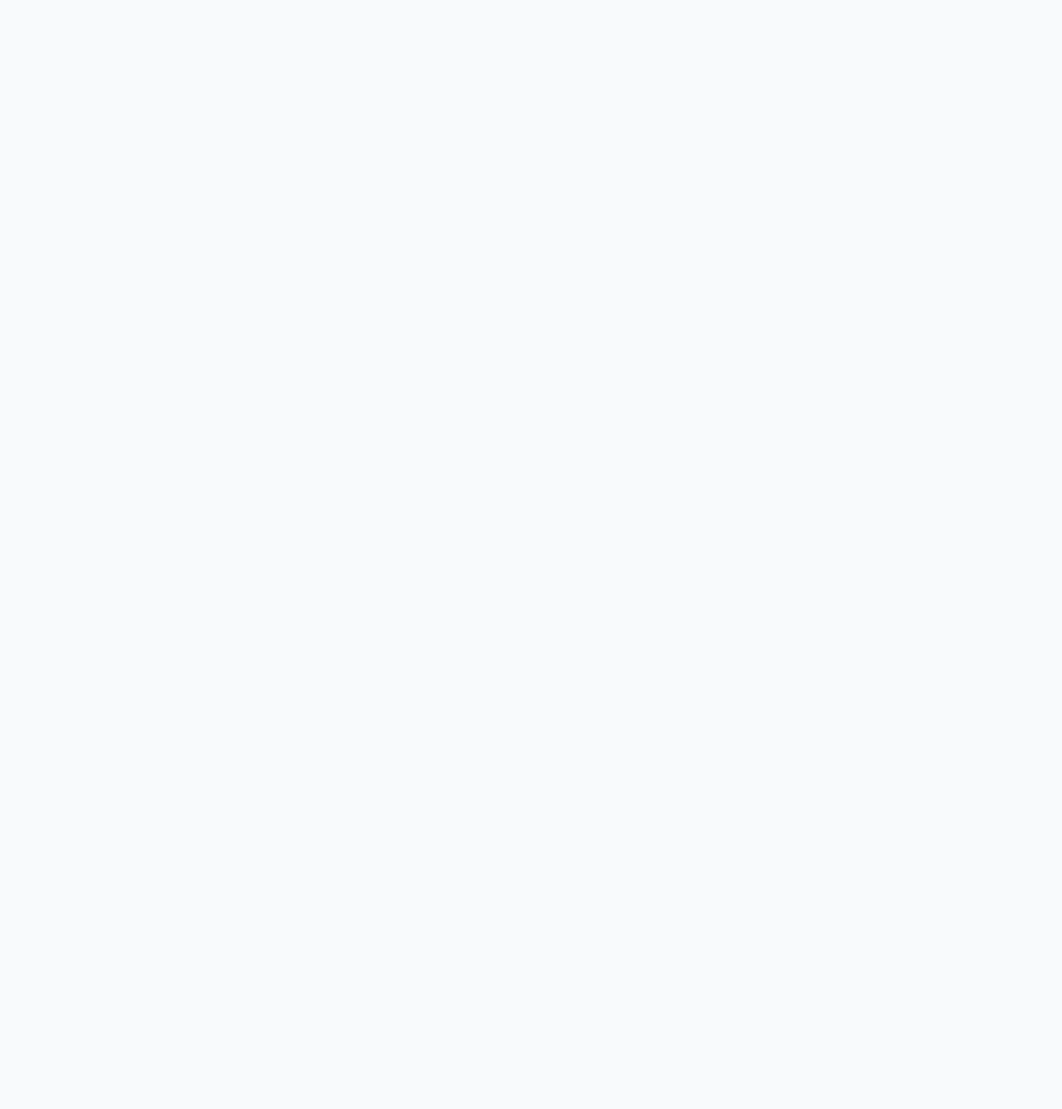
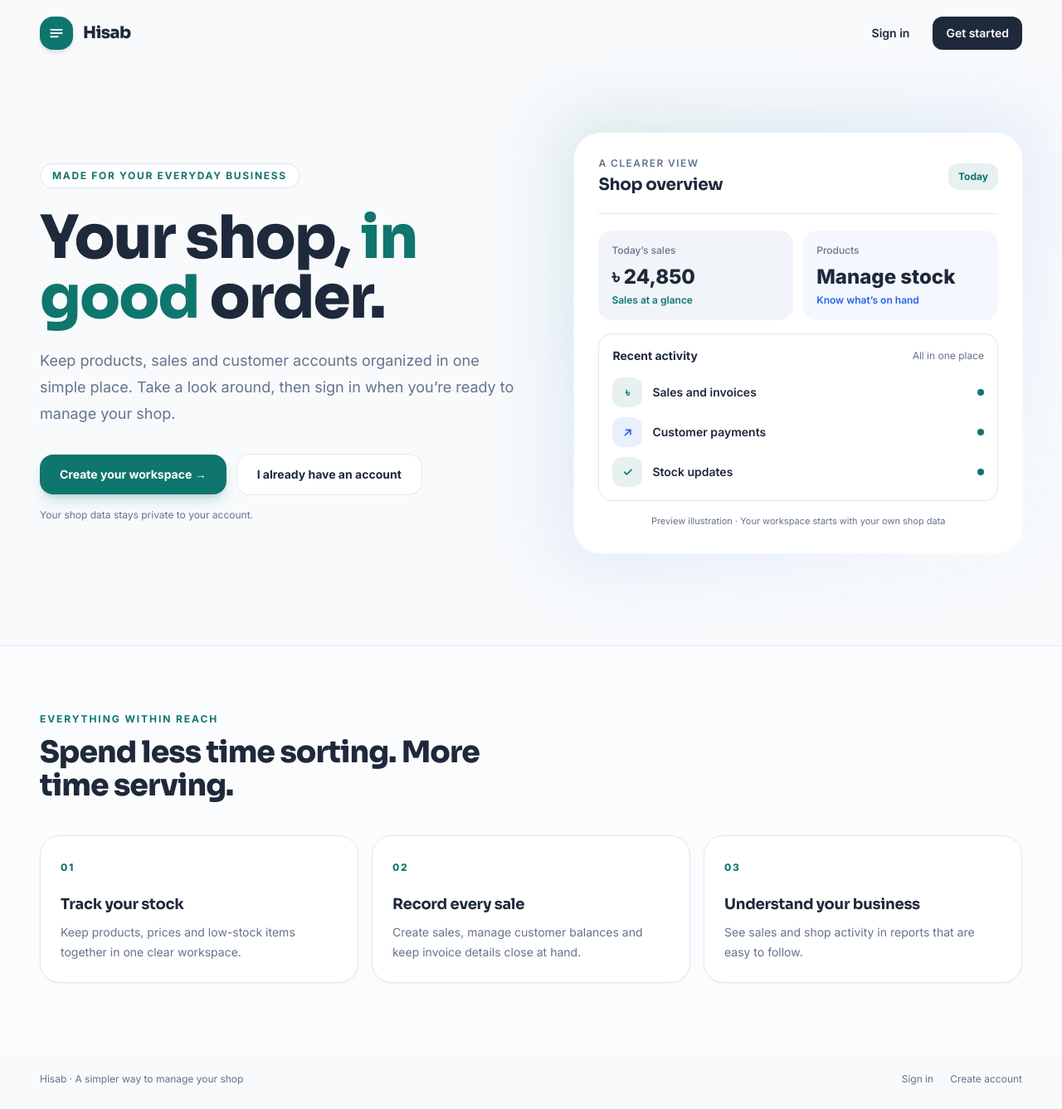
Before and after one commit to abdulmalekjillhazz/Hisab, a Next.js app: page / in a window 1280 px wide. Before the commit this address had no page. Shown: the whole page at 83% size. Before the commit the page ends 800 px from the top, so only its background shows below. Built offline with nearby package versions, Linux system fonts and the light colour scheme.

Commit message:
Add public Hisab landing page

```diff
--- a/app/layout.tsx
+++ b/app/layout.tsx
@@ -30,8 +30,8 @@ export const viewport: Viewport = {
 };
 
 export const metadata: Metadata = {
-  title: 'Ashik Electric — Store Manager',
-  description: 'Smart inventory, billing and sales management for electric hardware store.',
+  title: 'Hisab — Shop Manager',
+  description: 'Manage your shop products, sales, customers and reports in one place.',
 };
 
 export default function RootLayout({ children }: { children: React.ReactNode }) {
--- a/app/page.tsx
+++ b/app/page.tsx
@@ -1 +1,112 @@
-import {redirect} from 'next/navigation';export default function Home(){redirect('/dashboard')}
+import Link from 'next/link';
+
+const features = [
+  {
+    number: '01',
+    title: 'Track your stock',
+    description: 'Keep products, prices and low-stock items together in one clear workspace.',
+  },
+  {
+    number: '02',
+    title: 'Record every sale',
+    description: 'Create sales, manage customer balances and keep invoice details close at hand.',
+  },
+  {
+    number: '03',
+    title: 'Understand your business',
+    description: 'See sales and shop activity in reports that are easy to follow.',
+  },
+];
+
+export default function Home() {
+  return (
+    <main className="min-h-screen overflow-hidden bg-bg text-ink">
+      <header className="mx-auto flex max-w-7xl items-center justify-between px-5 py-5 sm:px-8 lg:px-12">
+        <Link href="/" className="flex items-center gap-3" aria-label="Hisab home">
+          <span className="grid h-10 w-10 place-items-center rounded-2xl bg-teal text-white shadow-md">
+            <svg className="h-5 w-5" viewBox="0 0 24 24" fill="none" stroke="currentColor" strokeWidth="2.3" strokeLinecap="round" strokeLinejoin="round" aria-hidden="true">
+              <path d="M4 7h16M4 12h16M4 17h10" />
+            </svg>
+          </span>
+          <span className="font-heading text-xl font-extrabold tracking-tight">Hisab</span>
+        </Link>
+        <nav className="flex items-center gap-3">
+          <Link href="/login" className="rounded-xl px-4 py-2.5 text-sm font-semibold text-ink hover:bg-white/70">Sign in</Link>
+          <Link href="/signup" className="rounded-xl bg-ink px-4 py-2.5 text-sm font-semibold text-white shadow-sm transition hover:bg-teal">Get started</Link>
+        </nav>
+      </header>
+
+      <section className="mx-auto grid max-w-7xl items-center gap-12 px-5 pb-20 pt-12 sm:px-8 sm:pt-20 lg:grid-cols-[1.05fr_.95fr] lg:px-12 lg:pb-28">
+        <div className="max-w-2xl">
+          <span className="inline-flex items-center gap-2 rounded-full border border-teal/15 bg-white px-3.5 py-1.5 text-xs font-bold uppercase tracking-[.14em] text-teal">
+            Made for your everyday business
+          </span>
+          <h1 className="mt-6 font-heading text-5xl font-extrabold leading-[1.05] tracking-tight sm:text-6xl lg:text-7xl">
+            Your shop, <span className="text-teal">in good</span> order.
+          </h1>
+          <p className="mt-6 max-w-xl text-base leading-7 text-muted sm:text-lg sm:leading-8">
+            Keep products, sales and customer accounts organized in one simple place. Take a look around, then sign in when you’re ready to manage your shop.
+          </p>
+          <div className="mt-8 flex flex-wrap items-center gap-3">
+            <Link href="/signup" className="rounded-2xl bg-teal px-6 py-3.5 text-sm font-bold text-white shadow-lg shadow-teal/20 transition hover:-translate-y-0.5 hover:bg-ink">Create your workspace <span aria-hidden="true">→</span></Link>
+            <Link href="/login" className="rounded-2xl border border-line bg-white px-6 py-3.5 text-sm font-bold text-ink transition hover:border-teal/40">I already have an account</Link>
+          </div>
+          <p className="mt-4 text-xs text-muted">Your shop data stays private to your account.</p>
+        </div>
+
+        <div className="relative mx-auto w-full max-w-xl">
+          <div className="absolute -inset-5 rounded-[2.5rem] bg-gradient-to-br from-teal/15 via-blue/10 to-transparent blur-2xl" />
+          <div className="relative rounded-[2rem] border border-white bg-white p-5 shadow-card sm:p-7">
+            <div className="flex items-center justify-between border-b border-line pb-5">
+              <div>
+                <p className="text-xs font-semibold uppercase tracking-[.12em] text-muted">A clearer view</p>
+                <h2 className="mt-1 font-heading text-xl font-bold">Shop overview</h2>
+              </div>
+              <span className="rounded-xl bg-teal/10 px-3 py-2 text-xs font-bold text-teal">Today</span>
+            </div>
+            <div className="mt-5 grid grid-cols-2 gap-3">
+              <div className="rounded-2xl bg-cream p-4"><p className="text-xs font-medium text-muted">Today’s sales</p><p className="mt-2 text-2xl font-extrabold">৳ 24,850</p><p className="mt-1 text-xs font-semibold text-teal">Sales at a glance</p></div>
+              <div className="rounded-2xl bg-blue/5 p-4"><p className="text-xs font-medium text-muted">Products</p><p className="mt-2 text-2xl font-extrabold">Manage stock</p><p className="mt-1 text-xs font-semibold text-blue">Know what’s on hand</p></div>
+            </div>
+            <div className="mt-4 rounded-2xl border border-line p-4">
+              <div className="flex items-center justify-between"><p className="text-sm font-bold">Recent activity</p><span className="text-xs text-muted">All in one place</span></div>
+              <div className="mt-4 space-y-3">
+                {['Sales and invoices', 'Customer payments', 'Stock updates'].map((item, index) => (
+                  <div key={item} className="flex items-center gap-3">
+                    <span className={`grid h-9 w-9 place-items-center rounded-xl text-sm font-bold ${index === 1 ? 'bg-blue/10 text-blue' : 'bg-teal/10 text-teal'}`}>{['৳', '↗', '✓'][index]}</span>
+                    <span className="text-sm font-semibold text-ink">{item}</span>
+                    <span className="ml-auto h-2 w-2 rounded-full bg-teal" />
+                  </div>
+                ))}
+              </div>
+            </div>
+            <p className="mt-4 text-center text-[11px] text-muted">Preview illustration · Your workspace starts with your own shop data</p>
+          </div>
+        </div>
+      </section>
+
+      <section className="border-t border-line bg-white/55">
+        <div className="mx-auto max-w-7xl px-5 py-16 sm:px-8 lg:px-12 lg:py-20">
+          <div className="max-w-xl">
+            <p className="text-xs font-bold uppercase tracking-[.16em] text-teal">Everything within reach</p>
+            <h2 className="mt-3 font-heading text-3xl font-extrabold tracking-tight sm:text-4xl">Spend less time sorting. More time serving.</h2>
+          </div>
+          <div className="mt-10 grid gap-4 md:grid-cols-3">
+            {features.map((feature) => (
+              <article key={feature.number} className="rounded-3xl border border-line bg-white p-6 shadow-sm">
+                <span className="text-xs font-extrabold tracking-[.14em] text-teal">{feature.number}</span>
+                <h3 className="mt-5 font-heading text-lg font-bold">{feature.title}</h3>
+                <p className="mt-2 text-sm leading-6 text-muted">{feature.description}</p>
+              </article>
+            ))}
+          </div>
+        </div>
+      </section>
+
+      <footer className="mx-auto flex max-w-7xl flex-col gap-3 px-5 py-7 text-xs text-muted sm:flex-row sm:items-center sm:justify-between sm:px-8 lg:px-12">
+        <span>Hisab · A simpler way to manage your shop</span>
+        <div className="flex gap-5"><Link href="/login" className="hover:text-teal">Sign in</Link><Link href="/signup" className="hover:text-teal">Create account</Link></div>
+      </footer>
+    </main>
+  );
+}
```
